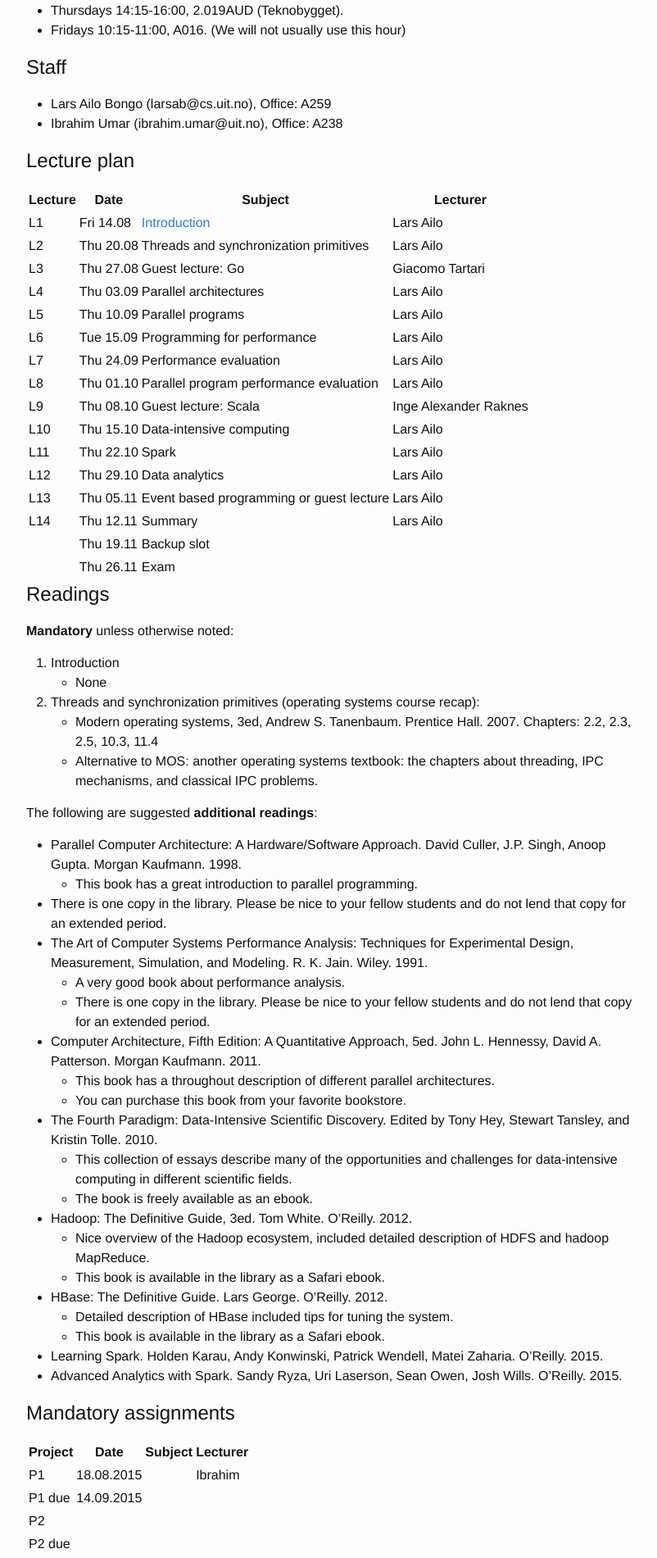
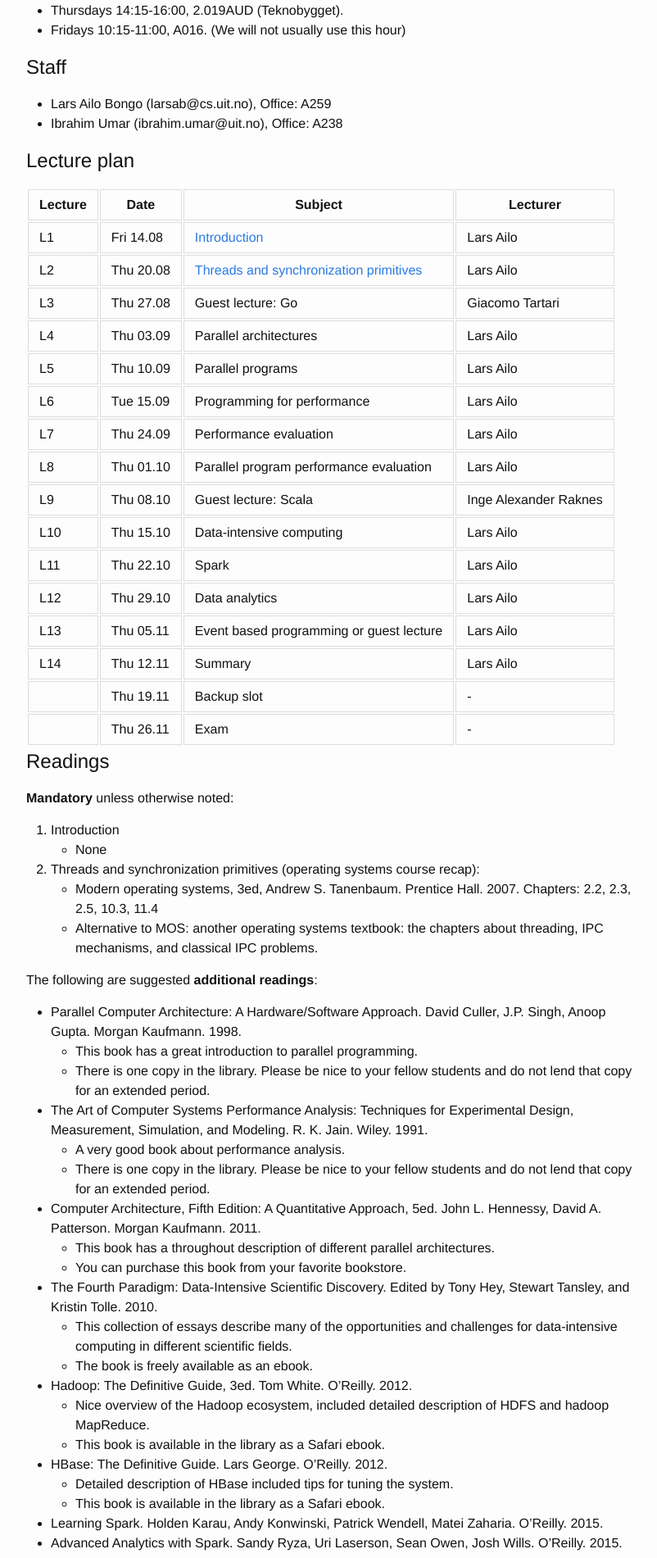
Before and after one commit to uit-inf-2202/syllabus, a Jekyll site: the page built from index.md, in a window 1280 px wide. Shown: the part 376-2277 px from the top of the page at 82% size, without its empty margins (238-1040 px from the left). Built offline with Jekyll 4.4.1, drawn with Linux system fonts in a browser that asks for light colours; some of the changed text lies outside the part shown.

Commit message:
Fixed layout issues in syllabus, and added L2 slides.

```diff
--- a/_sass/_style.scss
+++ b/_sass/_style.scss
@@ -10,3 +10,12 @@ img.bottomlogo {
     max-height: 4em;
     float:right;
 }
+
+th, td {
+padding: 6px 13px;
+border: 1px solid #ddd;
+}
+
+th {
+font-weight: bold;
+}
--- a/index.md
+++ b/index.md
@@ -24,7 +24,7 @@ We have the following rooms and hours:
 | Lecture 	| Date		| Subject	| Lecturer |
 |-----------|-----------|-----------|----------|
 | L1  | Fri 14.08 | [Introduction](lectures/01-introduction.pptx) | Lars Ailo |
-| L2  | Thu 20.08 | Threads and synchronization primitives	| Lars Ailo |
+| L2  | Thu 20.08 | [Threads and synchronization primitives](lectures/02-threads-synchronization.pptx)	| Lars Ailo |
 | L3  | Thu 27.08 | Guest lecture: Go						| Giacomo Tartari |
 | L4  | Thu 03.09 | Parallel architectures					| Lars Ailo |
 | L5  | Thu 10.09 | Parallel programs						| Lars Ailo |
@@ -37,8 +37,8 @@ We have the following rooms and hours:
 | L12 | Thu 29.10 | Data analytics							| Lars Ailo |
 | L13 | Thu 05.11 | Event based programming or guest lecture | Lars Ailo |
 | L14 | Thu 12.11 | Summary									| Lars Ailo |
-|	  | Thu 19.11 | Backup slot 							| |
-|	  | Thu 26.11 | Exam 									| |
+|	  | Thu 19.11 | Backup slot 							| - |
+|	  | Thu 26.11 | Exam 									| - |
 
 ## Readings
 
@@ -53,48 +53,46 @@ We have the following rooms and hours:
 The following are suggested **additional readings**:
 
 * Parallel Computer Architecture: A Hardware/Software Approach. David Culler, J.P. Singh, Anoop Gupta. Morgan Kaufmann. 1998.
-  * This book has a great introduction to parallel programming.
- * There is one copy in the library. Please be nice to your fellow students and do not lend that copy for an extended period.
+	* This book has a great introduction to parallel programming.
+	* There is one copy in the library. Please be nice to your fellow students and do not lend that copy for an extended period.
 * The Art of Computer Systems Performance Analysis: Techniques for Experimental Design, Measurement, Simulation, and Modeling. R. K. Jain. Wiley. 1991.
-  * A very good book about performance analysis.
-  * There is one copy in the library. Please be nice to your fellow students and do not lend that copy for an extended period.
+	* A very good book about performance analysis.
+	* There is one copy in the library. Please be nice to your fellow students and do not lend that copy for an extended period.
 * Computer Architecture, Fifth Edition: A Quantitative Approach, 5ed. John L. Hennessy, David A. Patterson. Morgan Kaufmann. 2011.
-  * This book has a throughout description of different parallel architectures.
-  * You can purchase this book from your favorite bookstore.
+	* This book has a throughout description of different parallel architectures.
+	* You can purchase this book from your favorite bookstore.
 * The Fourth Paradigm: Data-Intensive Scientific Discovery. Edited by Tony Hey, Stewart Tansley, and Kristin Tolle. 2010.
-  * This collection of essays describe many of the opportunities and challenges for data-intensive computing in different scientific fields.
-  * The book is freely available as an ebook.
+	* This collection of essays describe many of the opportunities and challenges for data-intensive computing in different scientific fields.
+	* The book is freely available as an ebook.
 * Hadoop: The Definitive Guide, 3ed. Tom White. O’Reilly. 2012.
-  * Nice overview of the Hadoop ecosystem, included detailed description of HDFS and hadoop MapReduce.
-  * This book is available in the library as a Safari ebook.
+	* Nice overview of the Hadoop ecosystem, included detailed description of HDFS and hadoop MapReduce.
+	* This book is available in the library as a Safari ebook.
 * HBase: The Definitive Guide. Lars George. O’Reilly. 2012.
-  * Detailed description of HBase included tips for tuning the system.
-  * This book is available in the library as a Safari ebook.
+	* Detailed description of HBase included tips for tuning the system.
+	* This book is available in the library as a Safari ebook.
 * Learning Spark. Holden Karau, Andy Konwinski, Patrick Wendell, Matei Zaharia. O’Reilly. 2015.
 * Advanced Analytics with Spark. Sandy Ryza, Uri Laserson, Sean Owen, Josh Wills. O’Reilly. 2015.
 
 ## Mandatory assignments
 
-| Project |	Date       | Subject | Lecturer |
-|---------|------------|---------|----------|
-| P1 	  | 18.08.2015 | | Ibrahim |
-| P1 due  | 14.09.2015           |  |  |
-| P2	  |            |  |  |
-| P2 due  |            |  |  |
-| P3      |            |  |  |
-| P3 due  |            |  | . |
+| Project |	Start      | Due     | Subject | Lecturer |
+|---------|------------|---------|----------|---------|
+| P1 	  | 18.08.15   | 14.09.15 | [Concurrent B+ trees](https://github.com/uit-inf-2202/assignment-1) | Ibrahim |
+| P2	  |            |  |  | |
+| P3      |            |  |  | . |
 
+Note! The mandatory assignment text and pre-code are available in private repository accessible only for the members of the uit-inf-2202 organization.
 
 ## Exercises
 
 1. Introduction
-  1.  None
+	1.  None
 2. Threads and synchronization primitives
-  1. Compare the overhead of forking a process vs. creating a Pthread
-  2. Compare the overhead of forking a process vs. creating a Python thread
-  3. Implement a solution the following classical IPC problems using pthreads/Python threads and semaphores/condition variables. Note that you also need to generate a use case, test data, and useful output:
-    1. Producer/ consumer
-    2. Reader/ writer
-    3. Sleeping barber
-    4. Dining philosophers
-  4. Modify the code in 3) to use message passing.
+	1. Compare the overhead of forking a process vs. creating a Pthread
+	2. Compare the overhead of forking a process vs. creating a Python thread
+	3. Implement a solution the following classical IPC problems using pthreads/Python threads and semaphores/condition variables. Note that you also need to generate a use case, test data, and useful output:
+		1. Producer/ consumer
+		2. Reader/ writer
+		3. Sleeping barber
+		4. Dining philosophers
+	4. Modify the code in 3) to use message passing.
```
Also changed, not shown: 1 other file.
